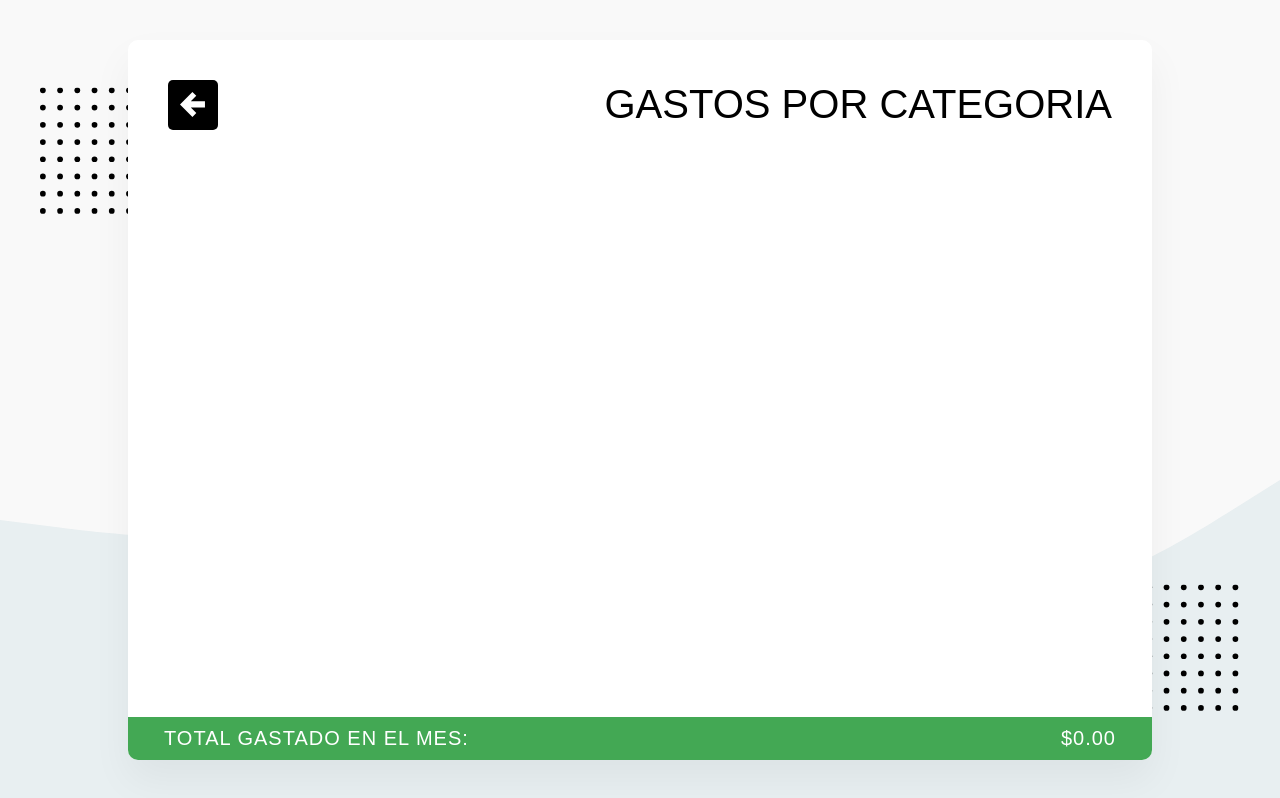
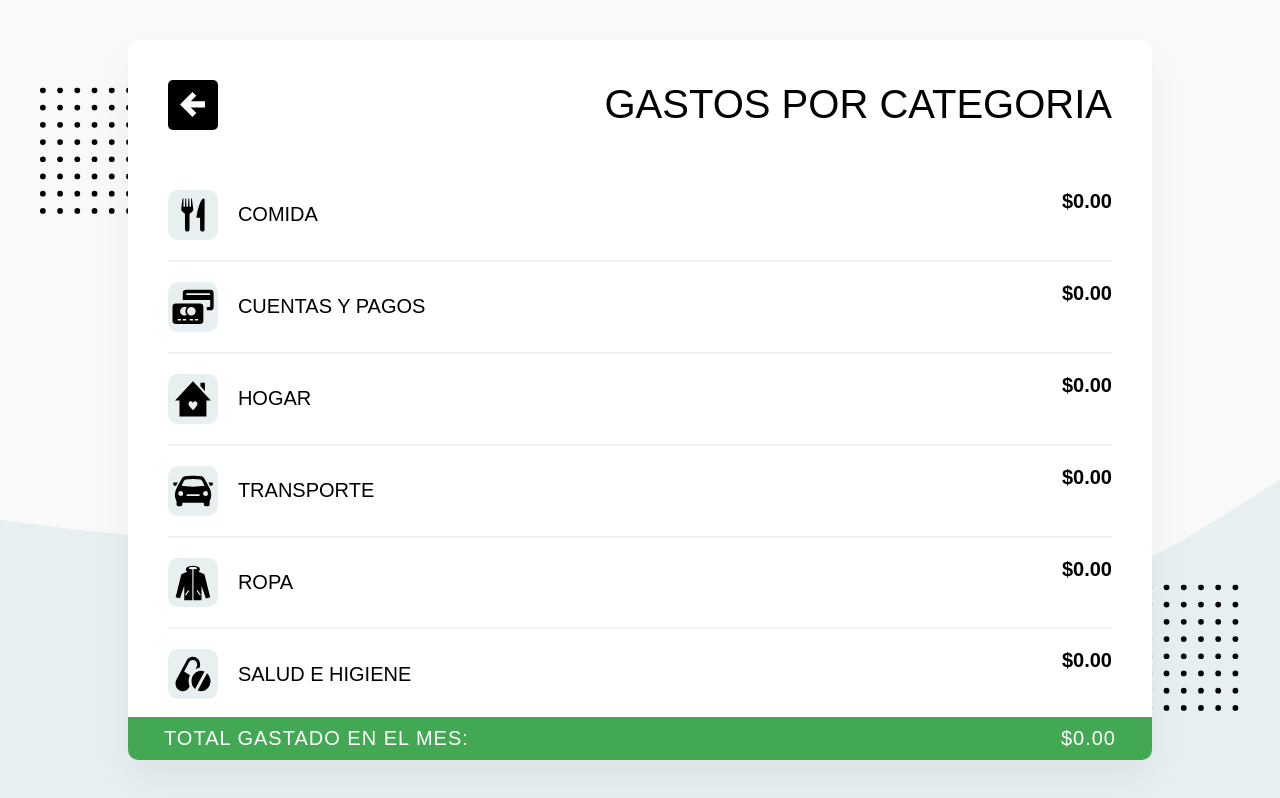
Before and after one commit to miguelmarte/App-Lista-de-Gastos, a React (Create React App) app: page /categorias in a window 1280 px wide. Built offline with nearby package versions, Linux system fonts and the light colour scheme; no server answers; the database is empty; sample sign-in values are in the browser's storage; what webfontloader would draw is missing.

Commit message:
agregando obtener gastos por categoria

```diff
--- a/src/componentes/GastosPorCategoria.js
+++ b/src/componentes/GastosPorCategoria.js
@@ -3,8 +3,19 @@
 import { Header, Titulo } from "./../elementos/Header";
 import BtnRegresar from "../elementos/BtnRegresar";
 import BarraTotalGastado from "./BarraTotalGastado";
+import useObtenerGastosDelMesPorCategoria from "../hooks/useObtenerGastosDelMesPorCategoria";
+import {
+  ListaDeCategorias,
+  ElementoListaCategorias,
+  Categoria,
+  Valor,
+} from "./../elementos/ElementosDeLista";
+import IconoCategoria from "./../elementos/IconoCategoria";
+import converirAMoneda from "./../funciones/ConvertirAMoneda";
 
 const GastosPorCategoria = () => {
+  const gastosPorCategoria = useObtenerGastosDelMesPorCategoria();
+
   return (
     <>
       <Helmet>
@@ -14,6 +25,19 @@
         <BtnRegresar />
         <Titulo>Gastos por Categoria</Titulo>
       </Header>
+      <ListaDeCategorias>
+        {gastosPorCategoria.map((elemento, index) => {
+          return (
+            <ElementoListaCategorias key={index}>
+              <Categoria>
+                <IconoCategoria id={elemento.categoria} />
+                {elemento.categoria}
+              </Categoria>
+              <Valor>{converirAMoneda(elemento.cantidad)}</Valor>
+            </ElementoListaCategorias>
+          );
+        })}
+      </ListaDeCategorias>
       <BarraTotalGastado />
     </>
   );
--- /dev/null
+++ b/src/hooks/useObtenerGastosDelMesPorCategoria.js
@@ -0,0 +1,37 @@
+import { useEffect, useState } from "react";
+import useObtenerGastosDelMes from "./useObtenerGastosDelMes";
+const useObtenerGastosDelMesPorCategoria = () => {
+  const [gastosPorCategoria, cambiargastosPorCategoria] = useState([]);
+  const gastos = useObtenerGastosDelMes();
+
+  useEffect(() => {
+    const sumaDeGastos = gastos.reduce(
+      (objetoResultante, objetoActual) => {
+        const categoriaActual = objetoActual.categoria;
+        const cantidadActual = objetoActual.cantidad;
+        objetoResultante[categoriaActual] += cantidadActual;
+        return objetoResultante;
+      },
+      {
+        comida: 0,
+        "cuentas y pagos": 0,
+        hogar: 0,
+        transporte: 0,
+        ropa: 0,
+        "salud e higiene": 0,
+        compras: 0,
+        diversion: 0,
+      }
+    );
+
+    cambiargastosPorCategoria(
+      Object.keys(sumaDeGastos).map((elemento) => {
+        return { categoria: elemento, cantidad: sumaDeGastos[elemento] };
+      })
+    );
+  }, [cambiargastosPorCategoria, gastos]);
+
+  return gastosPorCategoria;
+};
+
+export default useObtenerGastosDelMesPorCategoria;
```
